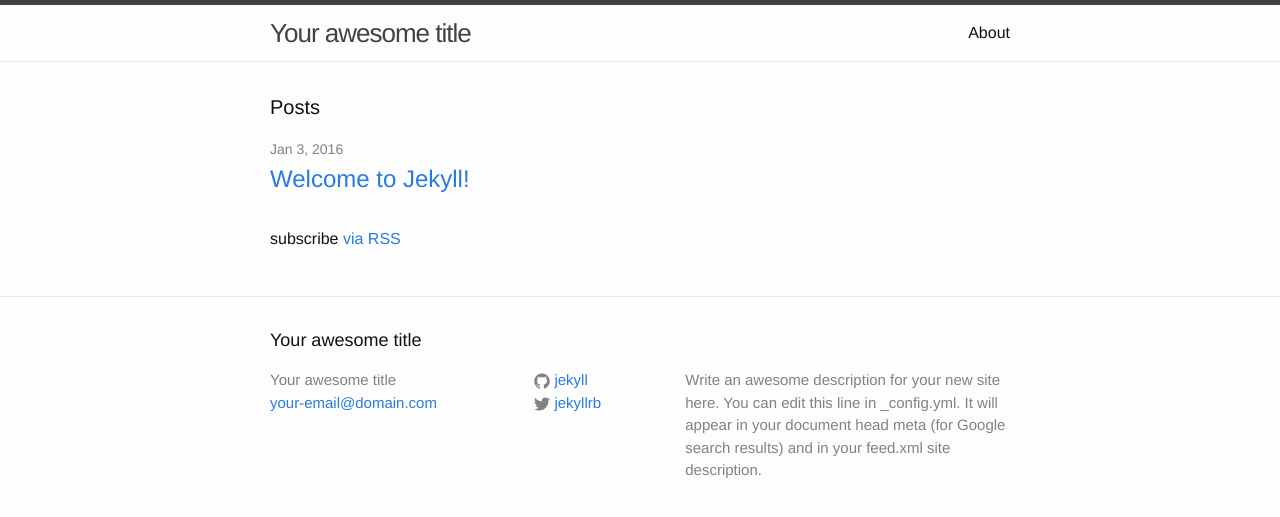
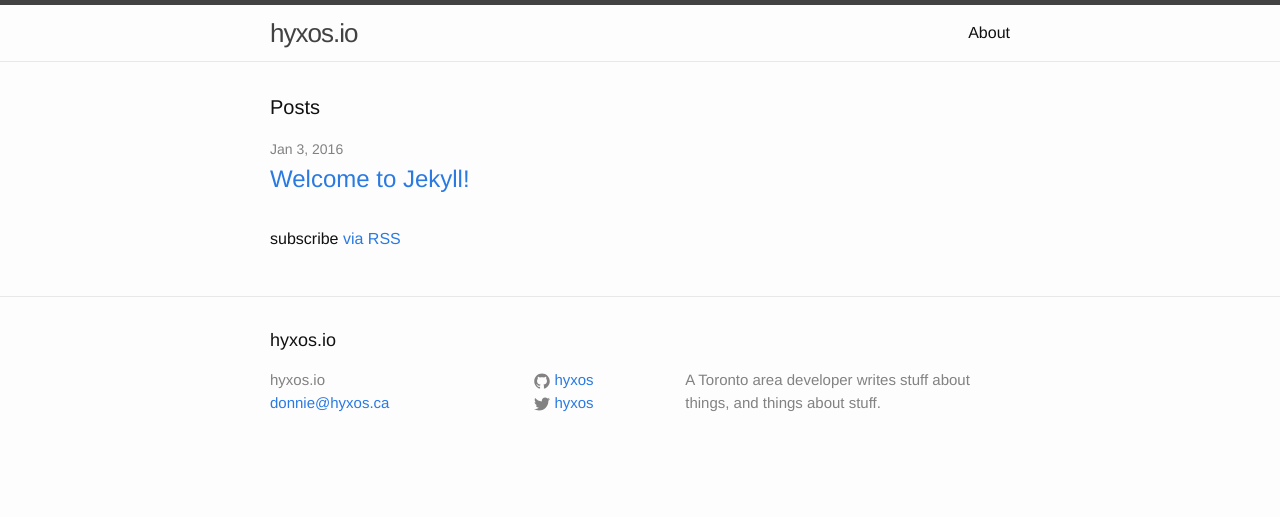
Before and after one commit to hyxos/hyxos.github.io, a Jekyll site: the page built from index.html, in a window 1280 px wide. Shown: the top 517 px of the page. Built offline with Jekyll 4.4.1, drawn with Linux system fonts in a browser that asks for light colours.

Commit message:
changed default display settings

```diff
--- a/_config.yml
+++ b/_config.yml
@@ -6,16 +6,14 @@
 # 'jekyll serve'. If you change this file, please restart the server process.
 
 # Site settings
-title: Your awesome title
-email: your-email@domain.com
+title: hyxos.io
+email: donnie@hyxos.ca
 description: > # this means to ignore newlines until "baseurl:"
-  Write an awesome description for your new site here. You can edit this
-  line in _config.yml. It will appear in your document head meta (for
-  Google search results) and in your feed.xml site description.
+  A Toronto area developer writes stuff about things, and things about stuff.
 baseurl: "" # the subpath of your site, e.g. /blog
-url: "http://yourdomain.com" # the base hostname & protocol for your site
-twitter_username: jekyllrb
-github_username:  jekyll
+url: "http://hyxos.ca" # the base hostname & protocol for your site
+twitter_username: hyxos
+github_username:  hyxos
 
 # Build settings
 markdown: kramdown
```
